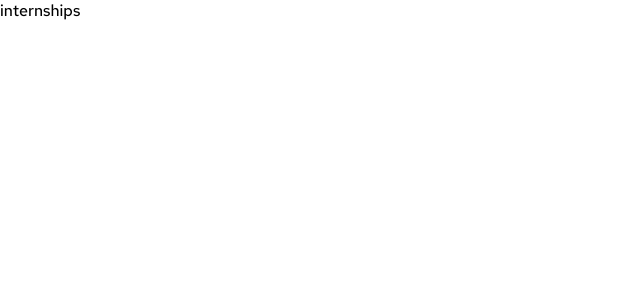
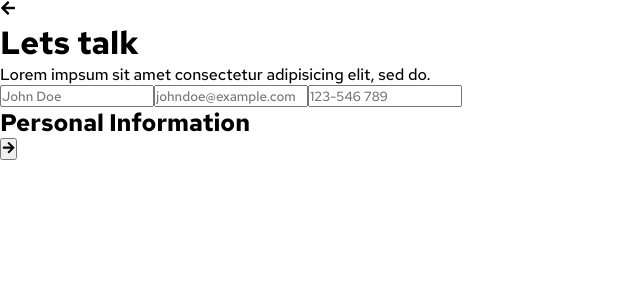
Before and after one commit to tessceciliaj/react-webpage-nextm, a React (Vite) app: page /internships in a window 1280 px wide. Shown: the top 300 px of the page, without its empty margins (0-640 px from the left). Built offline with nearby package versions, Linux system fonts and the light colour scheme.

Commit message:
add internships base structure + implement react icons

```diff
--- a/package.json
+++ b/package.json
@@ -10,6 +10,7 @@
   },
   "dependencies": {
     "react": "^18.2.0",
+    "react-icons": "^4.8.0",
     "react-router-dom": "^6.10.0",
     "swiper": "^9.2.3"
   },
--- a/src/pages/internships.jsx
+++ b/src/pages/internships.jsx
@@ -1,7 +1,26 @@
 import React from 'react'
+import styles from '../styles/internships.module.css'
+import { FaArrowRight, FaArrowLeft } from "react-icons/fa";
 
 export default function internships() {
   return (
-    <div>internships</div>
+    <>
+    <div className={styles.upperContainer}>
+      <div> <FaArrowLeft/> </div>
+      <h1>Lets talk</h1>
+      <p>Lorem impsum sit amet consectetur adipisicing elit, sed do.</p>
+    </div>
+    <div className={styles.lowerContainer}>
+      <form>
+      <input type='text' id='name' name='name' value='' placeholder='John Doe'/>
+      <input type='text' id='email' name='email' value='' placeholder='johndoe@example.com'/>
+      <input type='text' id='phone' name='phone' value='' placeholder='123-546 789'/>
+      </form>
+      <h2>Personal Information</h2>
+    </div>
+    <button>
+      <FaArrowRight/>
+    </button>
+    </>
   )
 }
```
Also changed, not shown: src/styles/internships.module.css (added), 1 other file (tests, documents, lock files or other folders).
